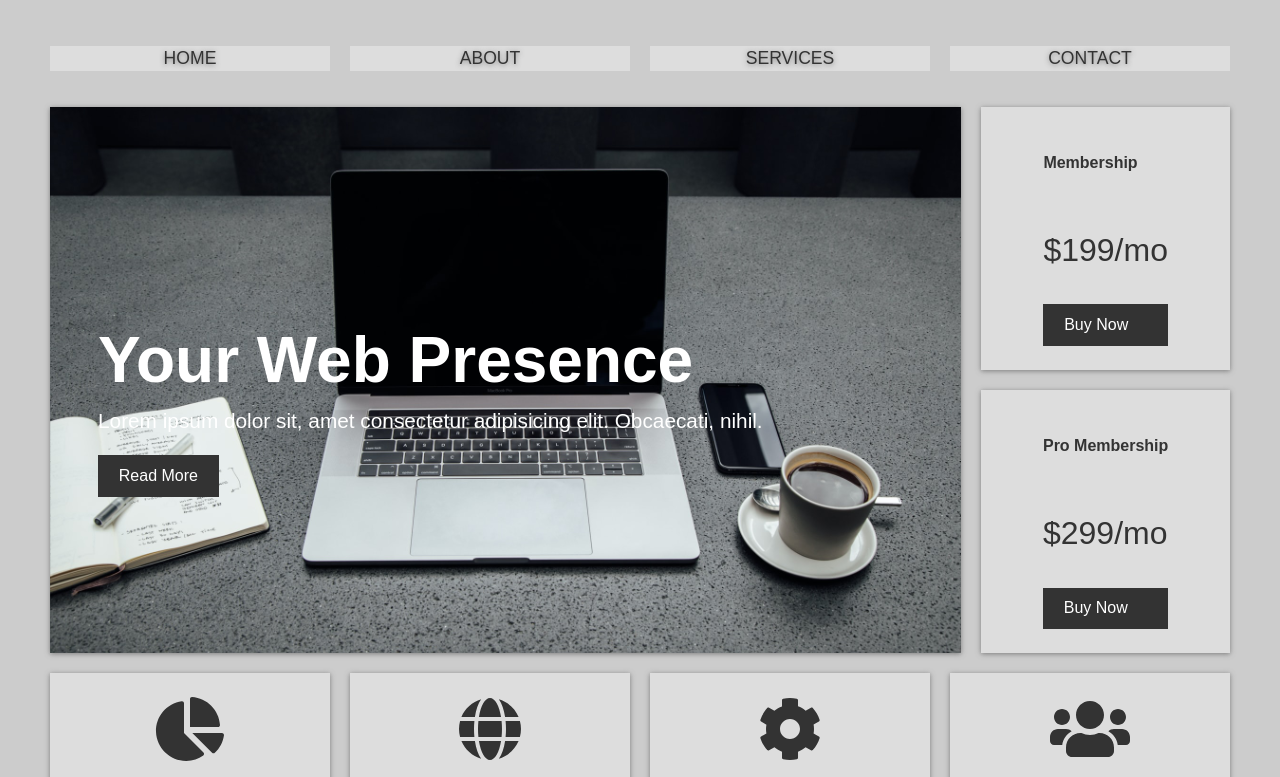
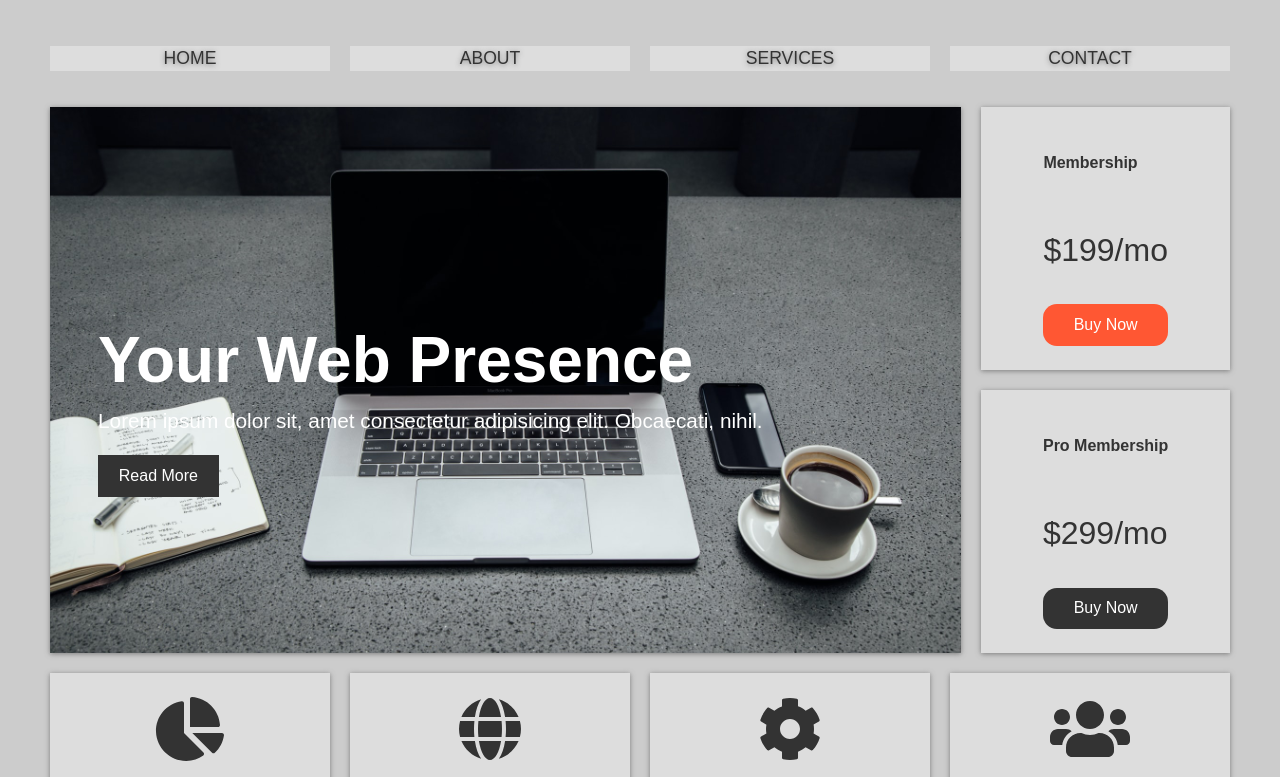
Before and after one commit to zurkerbeg/zurkerbeg.github.io, a plain HTML site: page index.html in a window 1280 px wide. In both pictures the pointer is over the link 1105 px from the left and 325 px from the top of the page. Shown: the top 777 px of the page. Drawn offline with Linux system fonts and the light colour scheme.

Commit message:
change property button on css

```diff
--- a/style.css
+++ b/style.css
@@ -3,6 +3,7 @@
     --primary:#ddd;
     --dark:#333;
     --light:#fff;
+    --btn:#ff5733;
     --shadow:0 1px 5px rgba(104,104,104,0.8);
 }
 html{
@@ -97,6 +98,24 @@ img{
 .top-box .price{
     font-size:2rem;
 }
+.top-box-a .btn:hover{
+    background:var(--primary);
+    background:var(--btn);
+    border-radius:14px;
+}
+.top-box-a .btn{
+    border-radius:14px;
+    text-align:center;
+}
+.top-box-b .btn{
+    border-radius:14px;
+    text-align:center;
+}
+.top-box-b .btn:hover{
+    background:var(--primary);
+    background:var(--btn);
+    border-radius:14px;
+}
 .top-box-a{
     grid-area:top-box-a;
 }
```
